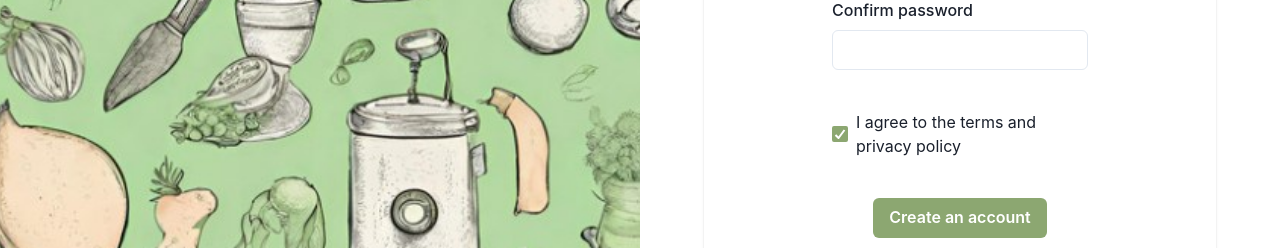
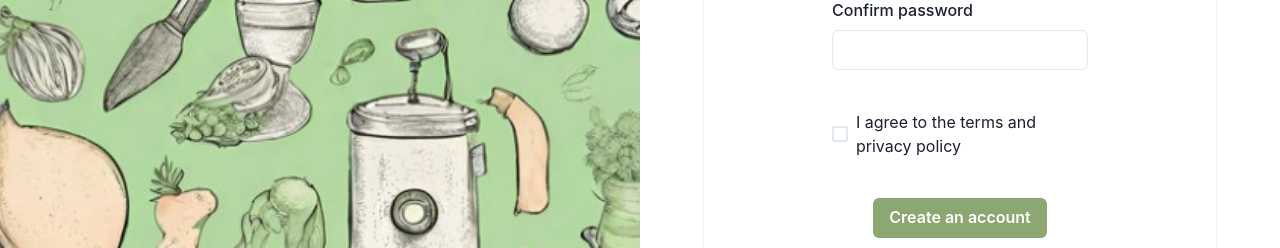
Before and after one commit to Bogdandragon/CrabbyBites, a React (Create React App) app in the folder frontend/: page / in a window 1280 px wide. Shown: the part 500-748 px from the top of the page. Built offline with nearby package versions, Linux system fonts and the light colour scheme; the HTML template or start-up script is replaced by a standard one; a web font is replaced by a local one.

Commit message:
current changes

```diff
--- a/frontend/package.json
+++ b/frontend/package.json
@@ -18,7 +18,8 @@
     "react-bootstrap": "^2.10.2",
     "react-dom": "^18.2.0",
     "react-scripts": "5.0.1",
-    "web-vitals": "^2.1.4"
+    "web-vitals": "^2.1.4",
+    "yup": "^1.4.0"
   },
   "scripts": {
     "start": "react-scripts start",
--- a/frontend/src/components/RegisterPage/RegisterPage.jsx
+++ b/frontend/src/components/RegisterPage/RegisterPage.jsx
@@ -1,21 +1,32 @@
 import Page from "../Page/Page";
 import { useFormik } from 'formik';
-import { Container, Input, FormControl, FormLabel, FormErrorMessage, FormHelperText, Button } from '@chakra-ui/react';
-import { Image, SimpleGrid, Box, Checkbox, Card, Center } from '@chakra-ui/react'
-import { Row, Col, CardBody } from 'react-bootstrap';
-import SubmitButton from '../Buttons/SubmitButton'
-import './RegisterPage.css'
+import { Input, FormControl, FormLabel, Button, FormErrorMessage } from '@chakra-ui/react';
+import { SimpleGrid, Box, Checkbox, Card, Center } from '@chakra-ui/react'
+import { CardBody } from 'react-bootstrap';
+import SubmitButton from '../Buttons/SubmitButton';
+import './RegisterPage.css';
+import * as Yup from 'yup';
 
-function LoginPage() {
+function RegisterPage() {
     const formikLogin = useFormik({
         initialValues: {
+          email: '',
           username: '',
-          password: ''
+          password: '',
+          confirmPassword: '',
+          terms: false
         },
         onSubmit: (values) => {
           alert(JSON.stringify(values, null, 2))
         },
+        validationSchema: Yup.object().shape({
+            email: Yup.string().email('Invalid email').required('Email required'),
+            username: Yup.string().min(6, "Minimum length is 6 characters").required('Username required'),
+            password: Yup.string().min(8, "Minimum length is 8 characters").required('Password required'),
+            confirmPassword: Yup.string().oneOf([Yup.ref('password'), null], 'Passwords must match').required('Confirm password required'),
+            terms: Yup.boolean().oneOf([true], 'You must accept the terms and privacy policy')
         })
+    });
 
     return (
         <Page>
@@ -32,21 +43,44 @@ function LoginPage() {
                             <Center><h2 className='title-font'>Register</h2></Center>
                             <Center><h6>Create your account in seconds</h6></Center>
                             <FormControl py='5vh' onSubmit={formikLogin.handleSubmit}>
+                                <FormControl isInvalid={formikLogin.errors.email && formikLogin.touched.email} onChange={formikLogin.handleChange}>
                                     <FormLabel>Email address</FormLabel>
-                                <Input id='email' name='email' type='email' onChange={formikLogin.handleChange} value={formikLogin.values.email}/>
+                                    <Input id='email' name='email' type='email' value={formikLogin.values.email}/>
+                                    <FormErrorMessage>
+                                        {formikLogin.errors.email}
+                                    </FormErrorMessage>
+                                </FormControl>
+                                <FormControl isInvalid={formikLogin.errors.username && formikLogin.touched.username} onChange={formikLogin.handleChange} >
                                     <FormLabel>Username</FormLabel>
-                                <Input id='username' name='username' type='text' onChange={formikLogin.handleChange} value={formikLogin.values.username}/>
+                                    <Input id='username' name='username' type='text' value={formikLogin.values.username}/>
+                                    <FormErrorMessage>
+                                        {formikLogin.errors.username}
+                                    </FormErrorMessage>
+                                </FormControl>
+                                <FormControl isInvalid={formikLogin.errors.password && formikLogin.touched.password} onChange={formikLogin.handleChange} >
                                     <FormLabel>Create password</FormLabel>
                                     <Input id='password' name='password' type='password' onChange={formikLogin.handleChange} value={formikLogin.values.password}/>
+                                    <FormErrorMessage>
+                                        {formikLogin.errors.password}
+                                    </FormErrorMessage>
+                                </FormControl>
+                                <FormControl isInvalid={formikLogin.errors.confirmPassword && formikLogin.touched.confirmPassword} onChange={formikLogin.handleChange} >
                                     <FormLabel>Confirm password</FormLabel>
                                     <Input id='confirmPassword' name='confirmPassword' type='password' onChange={formikLogin.handleChange} value={formikLogin.values.confirmPassword}/>
-
-                                <Checkbox py='5vh' colorScheme='greenBrand' defaultChecked size='md'>I agree to the terms and privacy policy</Checkbox>
-
+                                    <FormErrorMessage>
+                                        {formikLogin.errors.confirmPassword}
+                                    </FormErrorMessage>
+                                </FormControl>
+                                <FormControl py='5vh' isInvalid={formikLogin.errors.terms && formikLogin.touched.terms} onChange={formikLogin.handleChange} >
+                                    <Checkbox id='terms' name='terms' colorScheme='greenBrand' size='md'>I agree to the terms and privacy policy</Checkbox>
+                                    <FormErrorMessage>
+                                        {formikLogin.errors.terms}
+                                    </FormErrorMessage>
+                                </FormControl>
                                 <Center><SubmitButton text="Create an account" onClick={formikLogin.handleSubmit}/></Center>
 
                                 <Center pt='5vh'>
-                                    Already a member?
+                                    Already a member? &nbsp;
                                     <Button colorScheme='greenBrand' variant='link'>Login</Button>
                                 </Center>
                             </FormControl>
@@ -58,4 +92,4 @@ function LoginPage() {
     );
 }
 
-export default LoginPage;
+export default RegisterPage;
```
Also changed, not shown: 1 other file (tests, documents, lock files or other folders). Lines whose indentation alone changed are shown as unchanged.
